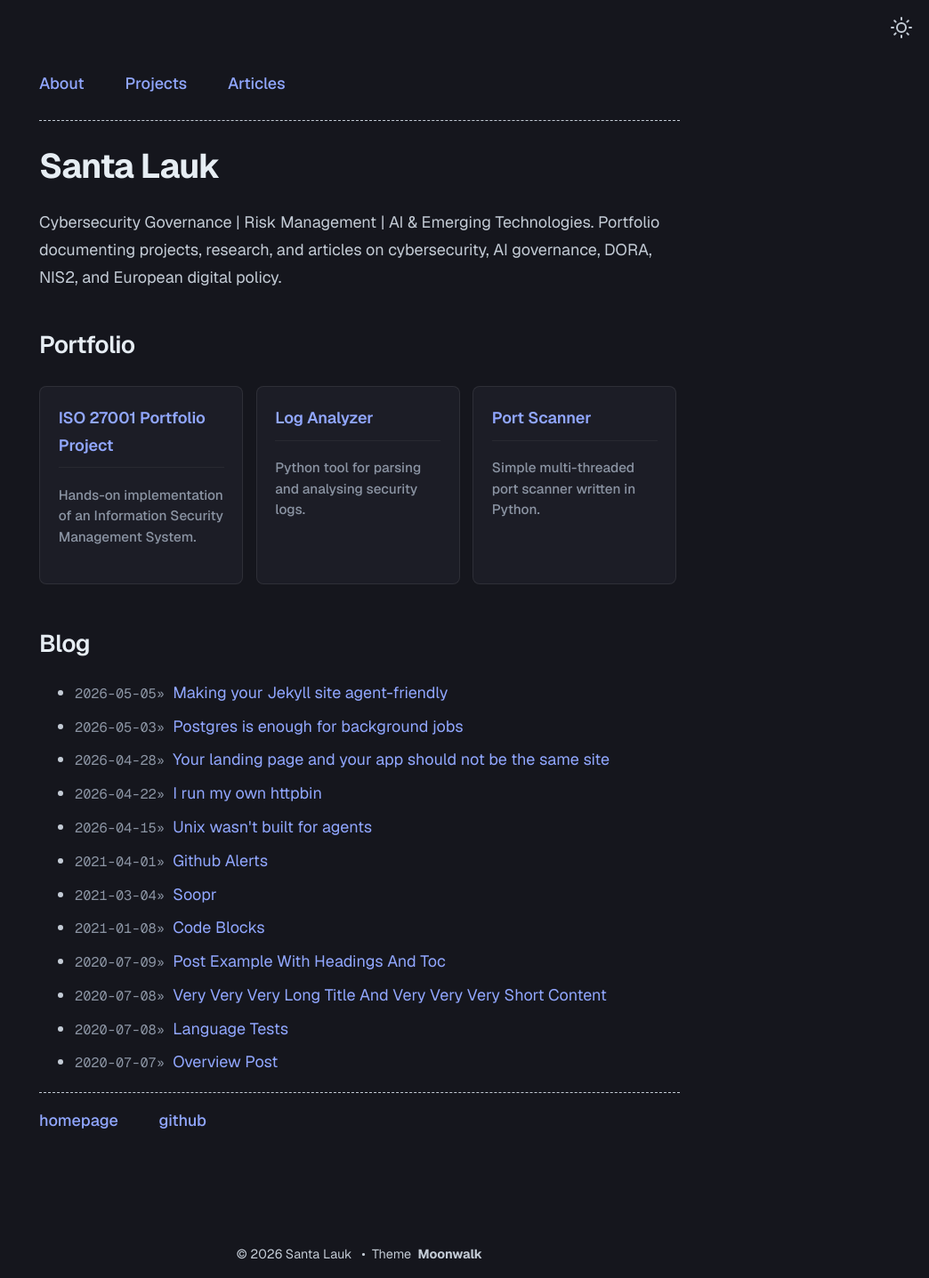
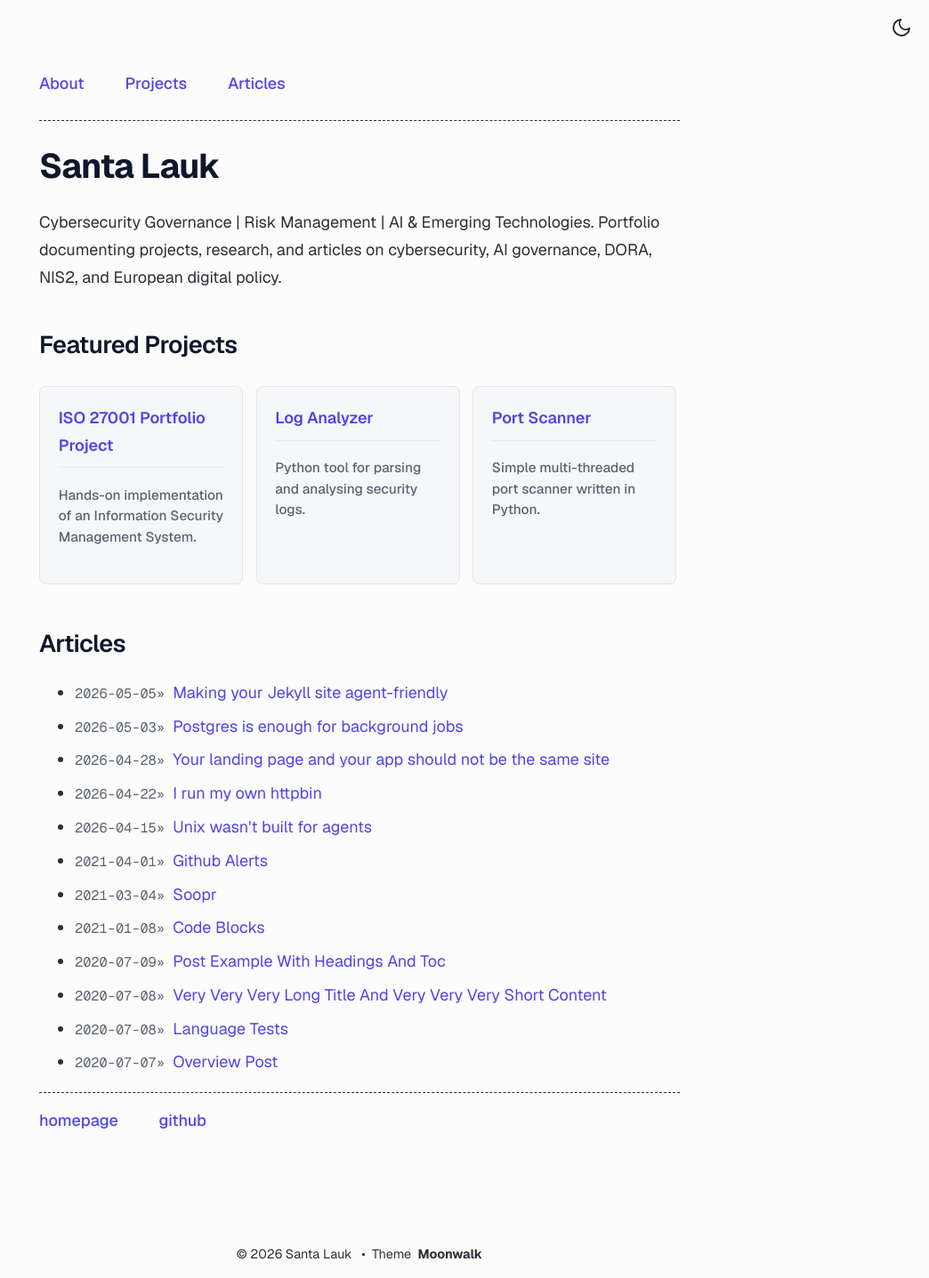
Before and after one commit to SantaLauk/santalauk.github.io, a Jekyll site: the page built from index.md, in a window 1280 px wide. Shown: the whole page at 89% size, without its empty margins (236-1280 px from the left). Built offline with Jekyll 4.4.1, drawn with Linux system fonts in a browser that asks for light colours.

Commit message:
_config.yml

```diff
--- a/_config.yml
+++ b/_config.yml
@@ -17,7 +17,7 @@ theme: moonwalk # if you are using GitHub Pages, change it to remote_theme: abhi
 # remote_theme: abhinavs/moonwalk
 
 theme_config:
-  appearance: "dark" # can be "light", "dark" or "auto"
+  appearance: "light" # can be "light", "dark" or "auto"
   appearance_toggle: true # if appearance can be switched by user
   date_format: "%Y-%m-%d" # customize how date is formatted
   show_description: true # show blog description
@@ -40,9 +40,9 @@ theme_config:
   show_link_previews: true # show preview cards when hovering internal post links
   # options for "home" page
   home:
-    title_projects: Portfolio
+    title_projects: Featured Projects
     title_misc_list: Details
-    title_blog: Blog
+    title_blog: Articles
     title_old_projects: Old Projects
 
 soopr:
```
